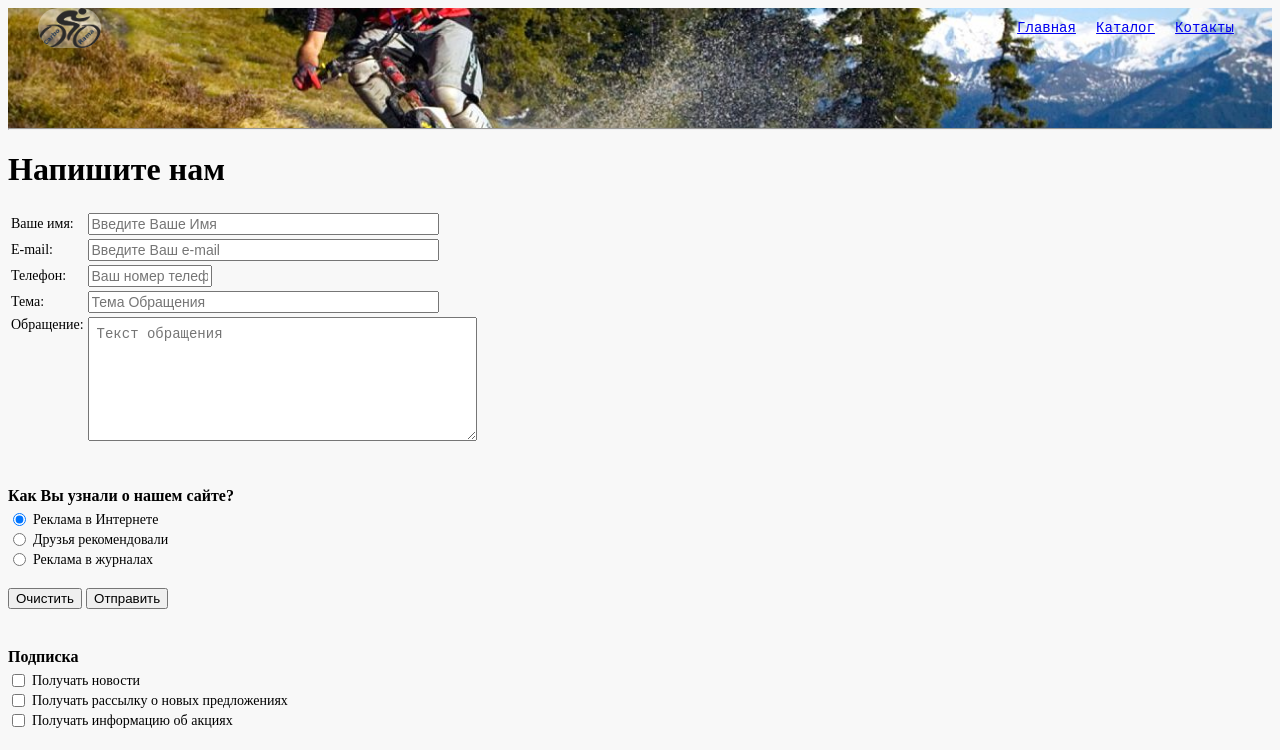
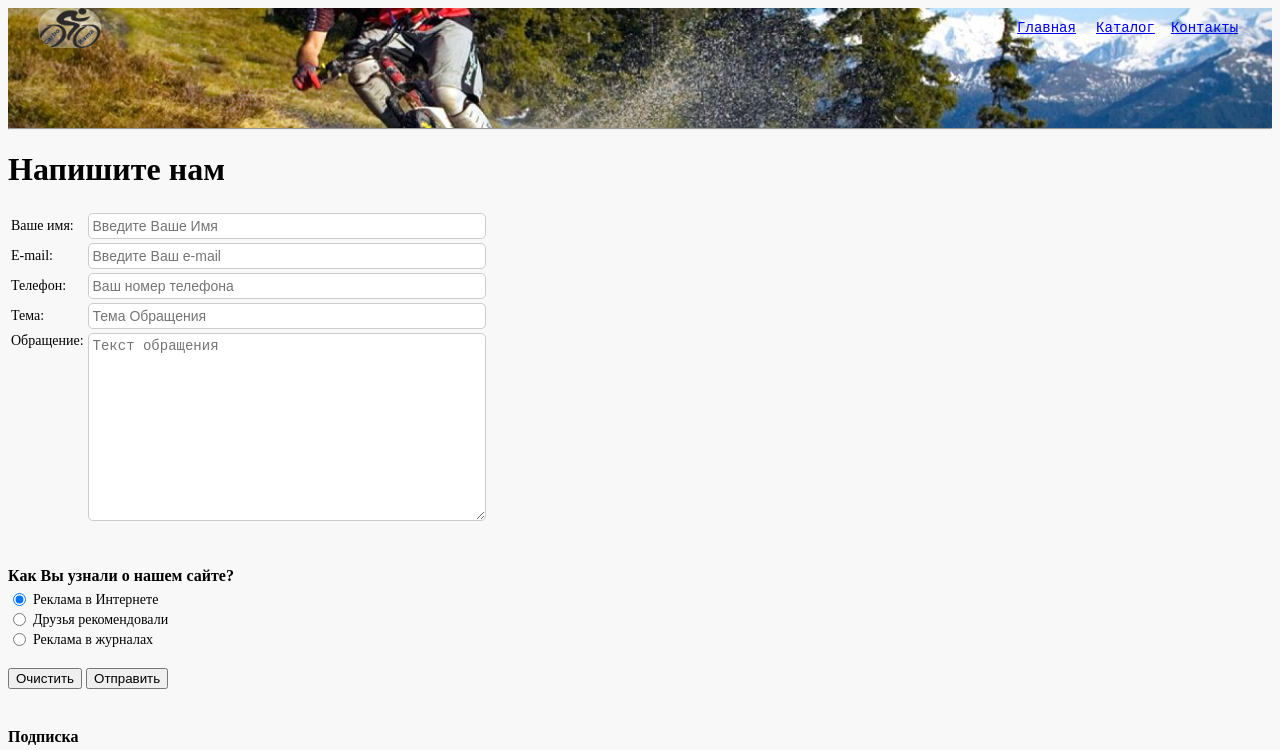
Before and after one commit to alexander-lavrenchuk/bikes-shop, a plain HTML site: page html/contacts.html in a window 1280 px wide. Shown: the top 750 px of the page. Drawn offline with Linux system fonts and the light colour scheme.

Commit message:
links to contacts page and contacts page updated

```diff
--- a/css/contact_style.css
+++ b/css/contact_style.css
@@ -10,6 +10,16 @@ label {
 input[type="text"], input[type="tel"], input[type="email"], textarea {
 	color: #097806;
 	font-size: 14px;
+	border: 1px solid #ccc;
+	border-radius: 5px;
+	width: 390px;
+	height: 22px;
+	padding-left: 4px;
+}
+input[type="text"]:focus, input[type="tel"]:focus, input[type="email"]:focus {
+	color: #080BFF;
+	background-color: #e9e9e9;
+	border: 1px solid ccc;
 }
 /* This code doesn't work
 input[type="text"]:first-letter {
@@ -23,8 +33,9 @@ input[type="text"] {
 	text-transform: capitalize;
 }
 textarea {
-	padding-left: 8px;
-	padding-top: 8px;
+	height: 180px;
+	padding-left: 4px;
+	padding-top: 4px;
 }
 textarea:focus {
 	background-color: #e9e9e9;
--- a/html/contacts.html
+++ b/html/contacts.html
@@ -15,7 +15,7 @@
 		<nav class="navi">
 			<a href="../index.html">Главная</a>
 			<a href="../catalogue/_catalogue.html">Каталог</a>
-			<a href="../html/contacts.html">Котакты</a>
+			<a href="../html/contacts.html">Контакты</a>
 		</nav>
 	</div>
 	<hr>
```
Also changed, not shown: catalogue/_catalogue.html (+1 -1 lines), catalogue/bms-urs-two-2020-red.html (+1 -1 lines), catalogue/cervelo-aspero-disc-grx-2020-brown.html (+1 -1 lines), catalogue/specialized-diverge-base-e5-2021-green.html (+1 -1 lines), index.html (+1 -1 lines), 1 other file.
